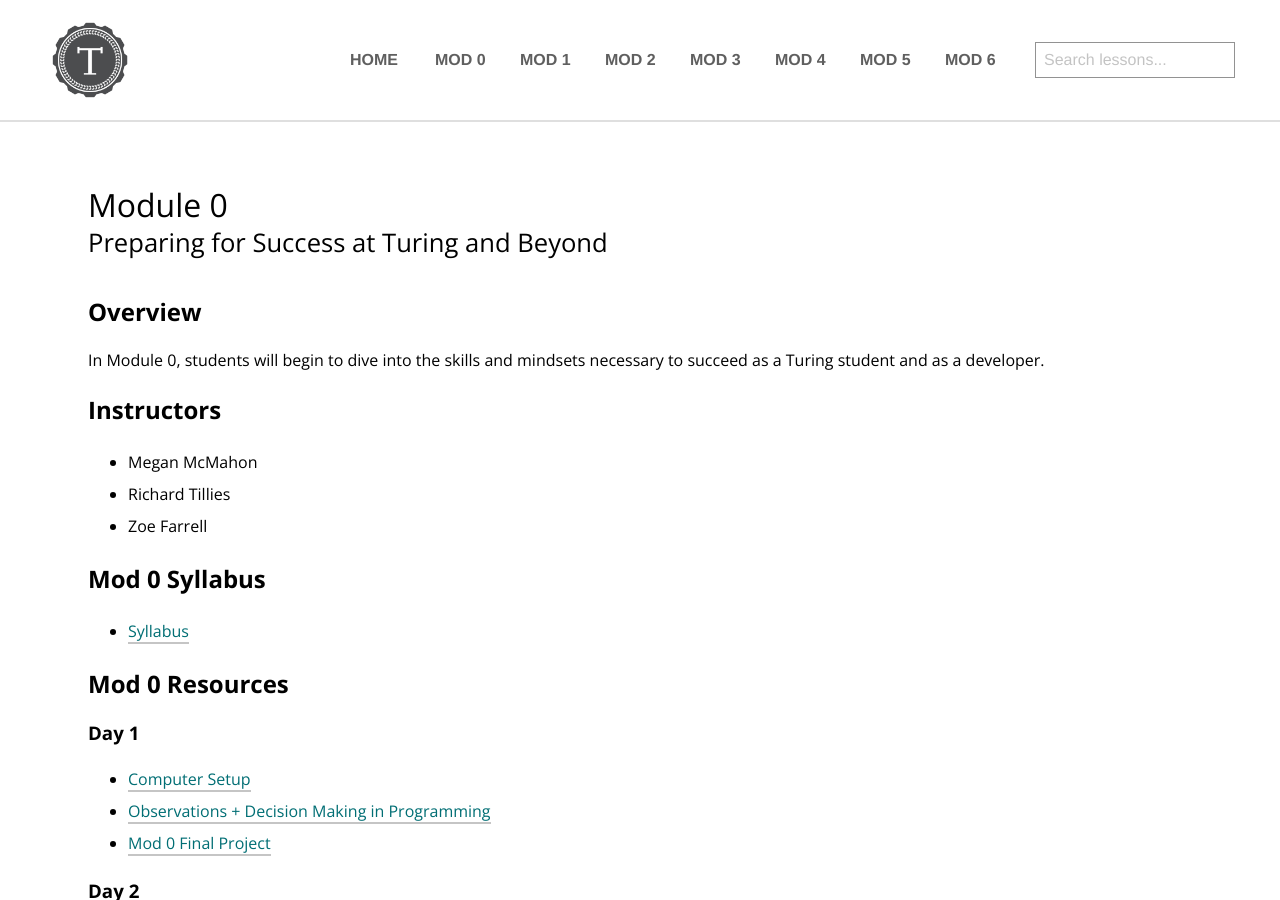
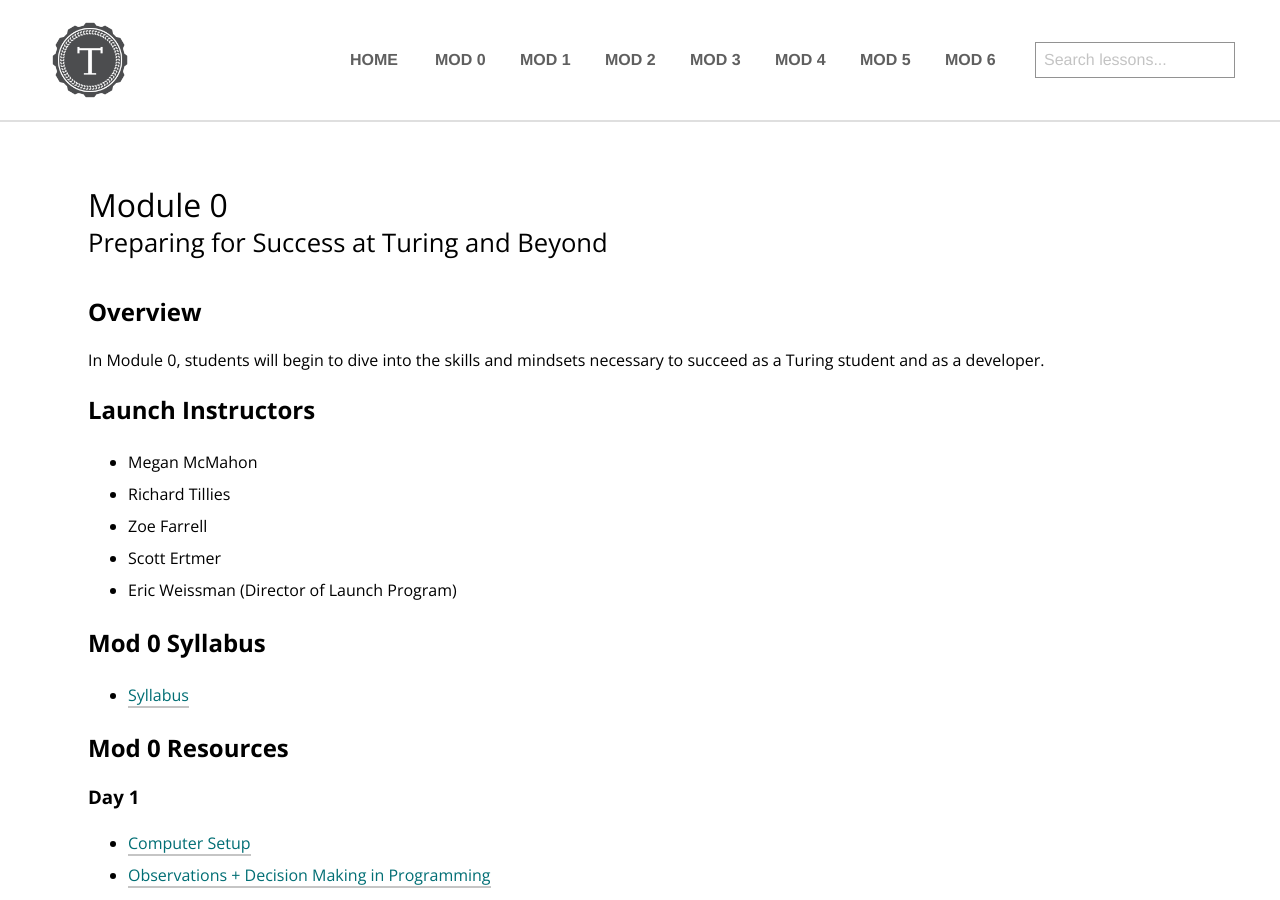
Before and after one commit to turingschool/launch-curriculum, a Jekyll site: the page built from module0/index.md, in a window 1280 px wide and 900 px high. Built offline with Jekyll 4.4.1, drawn with Linux system fonts in a browser that asks for light colours; nearby versions of some CDN libraries; comment, search, counter and statistics services are not loaded; some of the changed text lies outside the part shown.

Commit message:
Adjust for updated work

```diff
--- a/module0/index.md
+++ b/module0/index.md
@@ -7,11 +7,13 @@
 
 In Module 0, students will begin to dive into the skills and mindsets necessary to succeed as a Turing student and as a developer.
 
-## Instructors
+## Launch Instructors
 
 * Megan McMahon
 * Richard Tillies
 * Zoe Farrell
+* Scott Ertmer
+* Eric Weissman (Director of Launch Program)
 
 ## Mod 0 Syllabus
 * [Syllabus](./lessons/syllabus)
@@ -20,17 +22,17 @@
 ### Day 1
 * [Computer Setup](./lessons/computer-setup)
 * [Observations + Decision Making in Programming](./lessons/TechnicalDay1)
-* [Mod 0 Final Project](./projects/Mod0FinalProject)
+<!-- * [Mod 0 Final Project](./projects/Mod0FinalProject) -->
 
 ### Day 2
 * [Calendaring](./lessons/Calendaring)
-* [Intro to Email](./lessons/IntroToEmail)
+<!-- * [Intro to Email](./lessons/IntroToEmail) -->
 * [Keeping Track of Information in Programming](./lessons/TechnicalDay2)
-
+<!--
 ### Day 3
 * [Google Suite](./lessons/GoogleSuite)
-* [Define the Relationship - Prep](./lessons/define-the-relationship-prep)
+* [Define the Relationship - Prep](./lessons/define-the-relationship-prep) -->
 
-### Day 4
+<!-- ### Day 4
 * [Peer Review Intro](./lessons/PeerReviewIntro)
-* [Mod 0 Final Project](./projects/Mod0FinalProject)
+* [Mod 0 Final Project](./projects/Mod0FinalProject) -->
```
